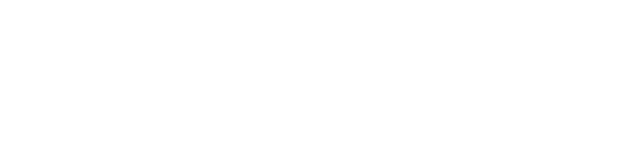
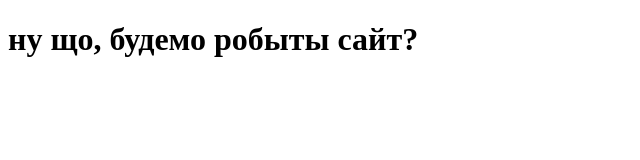
Before and after one commit to Dimmac/githab-1, a plain HTML site: page index.html in a window 1280 px wide. Shown: the whole page, without its empty margins (0-640 px from the left). Drawn offline with Linux system fonts and the light colour scheme.

Commit message:
Update index.html
додав питання

```diff
--- a/index.html
+++ b/index.html
@@ -7,6 +7,6 @@
     <title>Git rules!</title>
 </head>
 <body>
-
+    <h1>ну що, будемо робыты сайт?</h1>
 </body>
 </html>
```
